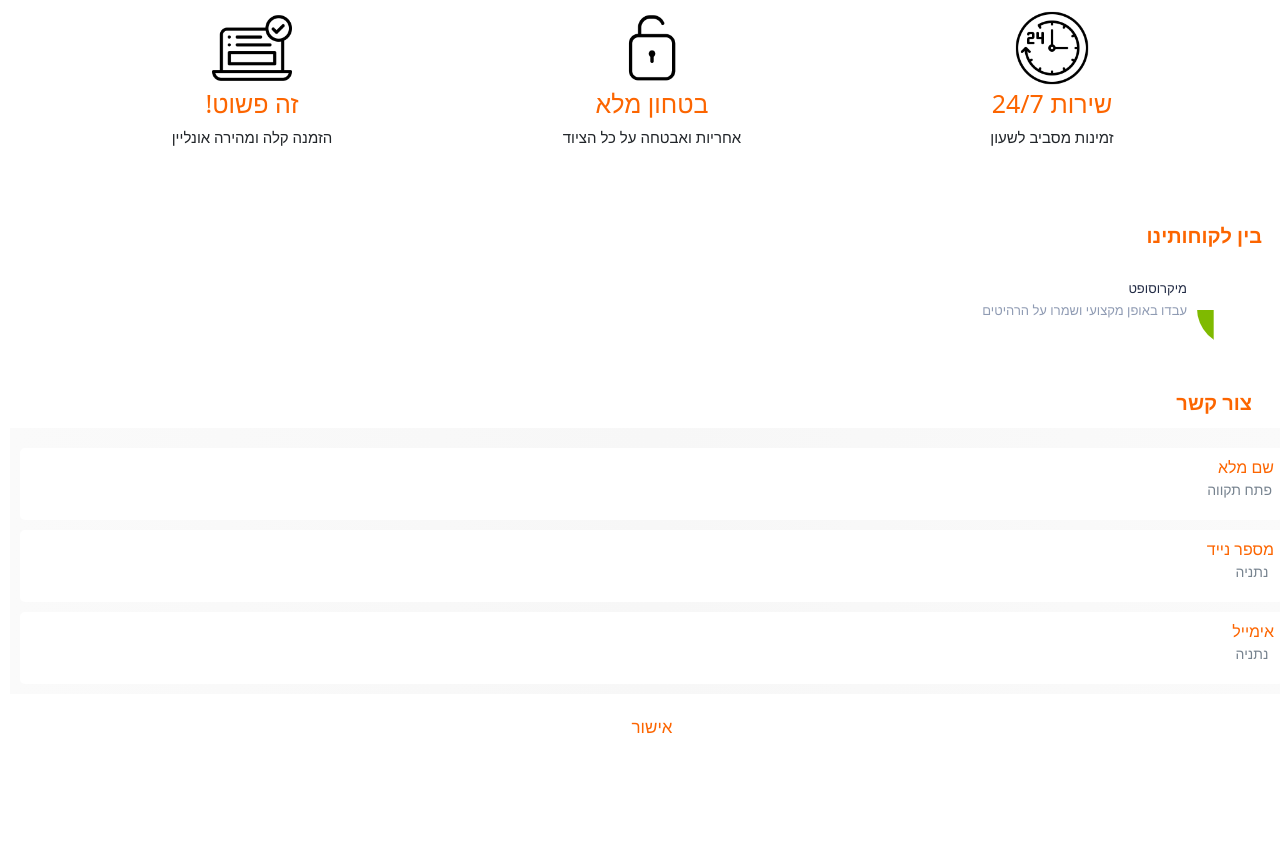
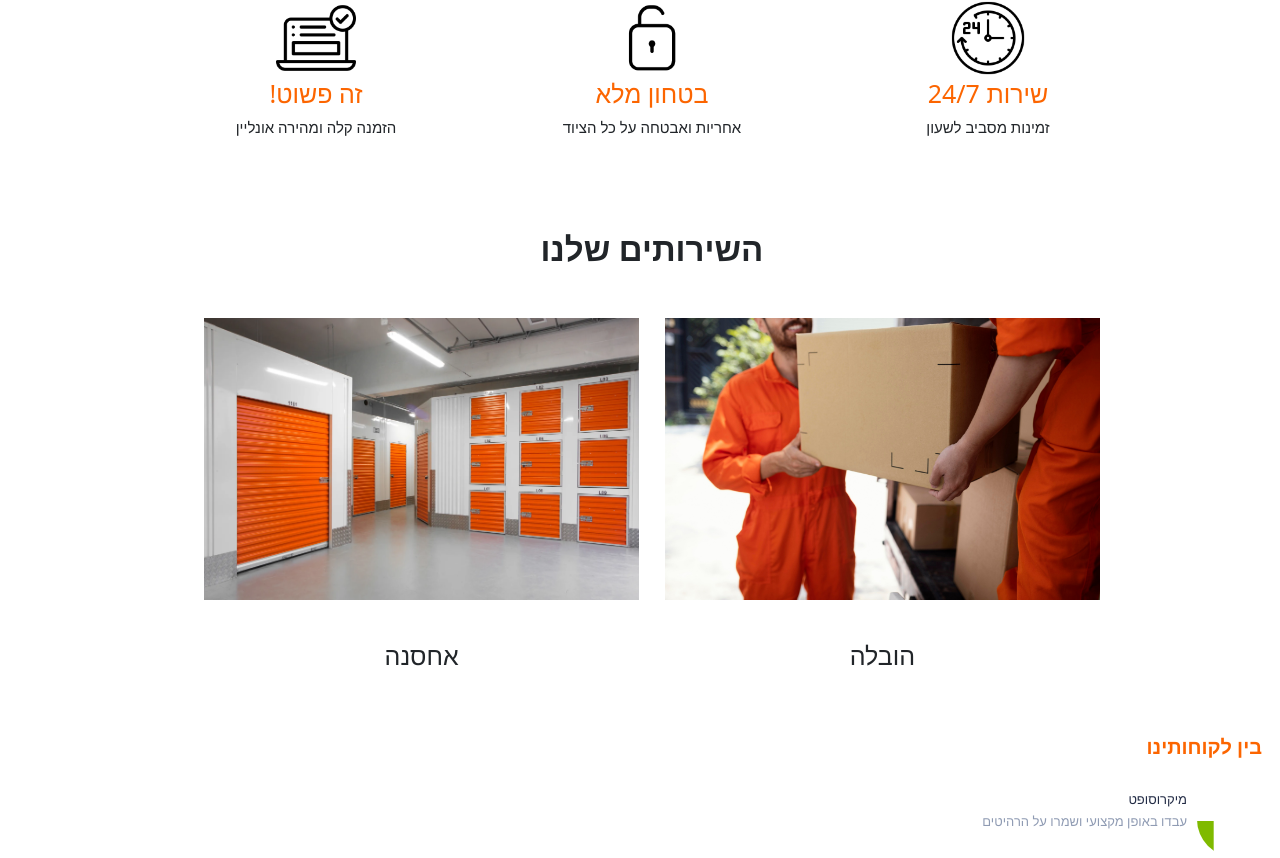
Before and after one commit to binyaalex/moving, a React (Create React App) app: page / in a window 1280 px wide. Shown: the part 602-1460 px from the top of the page. Before the commit the page ends 1346 px from the top, so only its background shows below. Built offline with nearby package versions, Linux system fonts and the light colour scheme; a web font is replaced by a local one.

Commit message:
add services to home

```diff
--- a/src/components/getMoving/aboutProvaider/AboutProvaider.css
+++ b/src/components/getMoving/aboutProvaider/AboutProvaider.css
@@ -16,7 +16,7 @@
 }
 
 .provider_banner .banner_content {
-  width: 70%;
+  width: 70vw;
   height: 90%;
   opacity: 1;
   margin: auto;
@@ -34,7 +34,7 @@
 
 .provider_banner .banner_content .banner_title h1 {
   font-size: 58px;
-  font-weight: 700;
+  font-weight: bold;
   color: white;
   text-align: right;
   letter-spacing: 0px;
@@ -79,8 +79,10 @@
 
 .pros {
   display: flex;
-  justify-content: space-evenly;
-  margin: 50px 0;
+  justify-content: space-between;
+  width: 70vw;
+  margin: auto;
+  padding: 5vh 0;
 }
 
 .pros .pro {
@@ -104,6 +106,55 @@
 .pros .pro p {
   font-size: 15px;
 }
+
+
+.servicesDiv {
+  display: flex;
+  flex-direction: column;
+  width: 70vw;
+  margin: auto;
+}
+
+.servicesDiv .servicesTitle {
+  font-size: 33px;
+  text-align: center;
+  margin: 50px 0;
+  font-weight: bold;
+
+}
+
+.servicesDiv .services {
+  display: flex;
+  /* margin: auto; */
+  justify-content: space-between;
+
+}
+
+
+.servicesDiv .services .service {
+  display: flex;
+  flex-direction: column;
+  align-items: center;
+}
+
+.servicesDiv .services .service img:hover {
+  transform: scale(1.05);
+  cursor: pointer;
+}
+
+.servicesDiv .services .service img {
+  width: 34vw;
+  height: 22vw;
+  transition: all .2s ease-in-out;
+}
+
+.servicesDiv .services .service h1 {
+  font-size: 25px;
+  margin: 5vh 0;
+}
+
+
+
 
 .banner_content .bannerLeft {
   display: flex;
--- a/src/components/getMoving/aboutProvaider/AboutProvaider.js
+++ b/src/components/getMoving/aboutProvaider/AboutProvaider.js
@@ -20,9 +20,11 @@ import review3 from "../../../assets/images/review/review3.jpg";
 import service1 from "../../../assets/images/getMoving/service1.jpg";
 import service2 from "../../../assets/images/getMoving/service2.jpg";
 import { BsTelephone } from "react-icons/bs";
-import clock from "../../../assets/images/icons/clock.png"
-import pc from "../../../assets/images/icons/pc.png"
-import lock from "../../../assets/images/icons/lock.png"
+import clock from "../../../assets/images/icons/clock.png";
+import pc from "../../../assets/images/icons/pc.png";
+import lock from "../../../assets/images/icons/lock.png";
+import moving from "../../../assets/images/moving.jpg";
+import storing from "../../../assets/images/storing.jpg";
 
 const AboutProvaider = () => {
 
@@ -40,7 +42,6 @@ const AboutProvaider = () => {
       setIsMoving(true)
     }
   }
-
   const prosArr = [
     {
       header: 'שירות 24/7',
@@ -57,6 +58,16 @@ const AboutProvaider = () => {
       par: 'הזמנה קלה ומהירה אונליין',
       img: pc,
     }
+  ]
+  const servicesArr = [
+    {
+      header: 'הובלה',
+      img: moving,
+    },
+    {
+      header: 'אחסנה',
+      img: storing,
+    },
   ]
 
 
@@ -117,6 +128,21 @@ const AboutProvaider = () => {
         })}
       </div>
 
+      <div className="servicesDiv">
+        <h1 className="servicesTitle">השירותים שלנו</h1>
+        <div className="services">
+
+          {servicesArr.map((el, i) => {
+            return (
+              <div className="service" key={i}>
+                <img src={el.img} />
+                <h1>{el.header}</h1>
+              </div>
+            )
+          })}
+        </div>
+      </div>
+
       {/* <div className="bannerRight">
             <div className="banner_content_phone">
               <h6>03-7777777</h6>
--- a/src/components/nav/Nav.css
+++ b/src/components/nav/Nav.css
@@ -1,7 +1,7 @@
 .webNav {
   display: flex;
   align-items: center;
-  padding: 8px 1.3vw 11px;
+  padding: 8px 7vw 11px;
   width: 100%;
   height: 65px;
   position: fixed;
```
Also changed, not shown: src/assets/images/moving.jpg (renamed from src/assets/images/TII/close-up-young-delivery-men-moving-objects-out-car.jpg), src/assets/images/storing.jpg (renamed from src/assets/images/BS/self-storage-facility.jpg).
